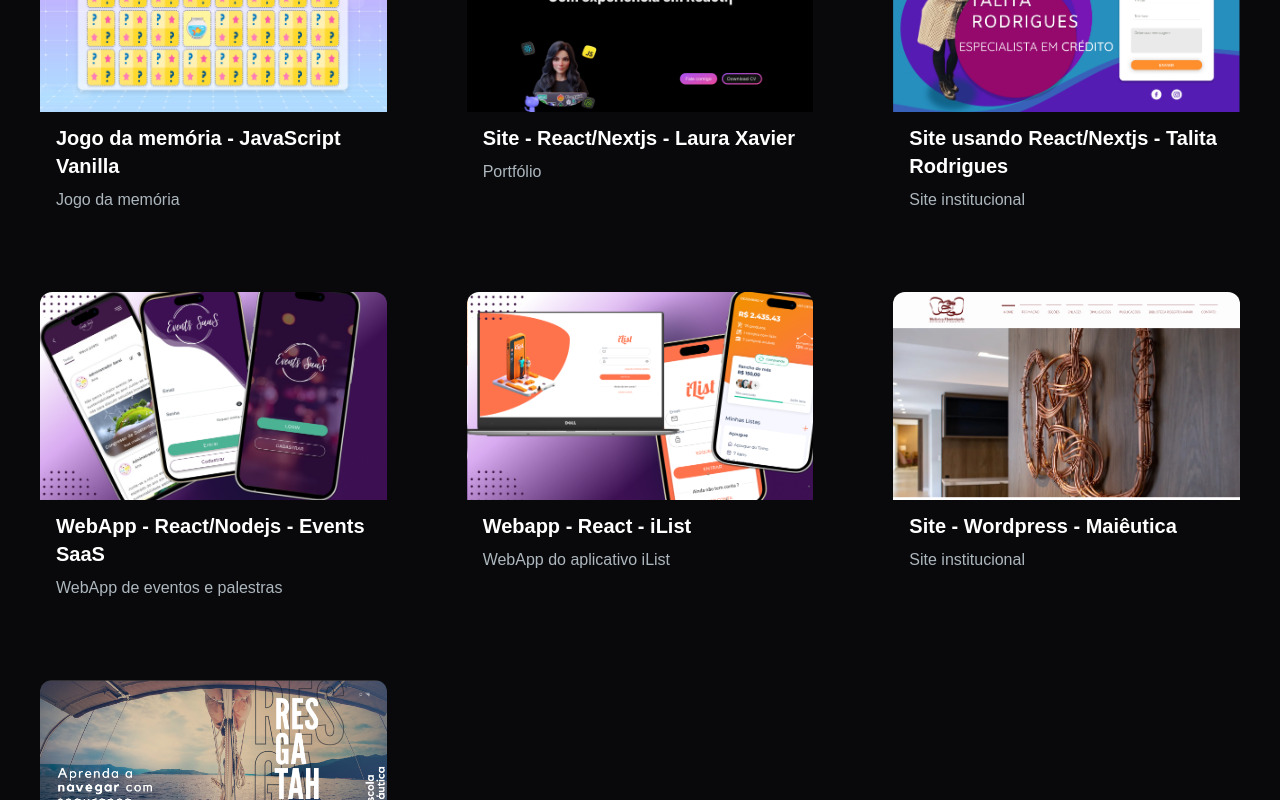
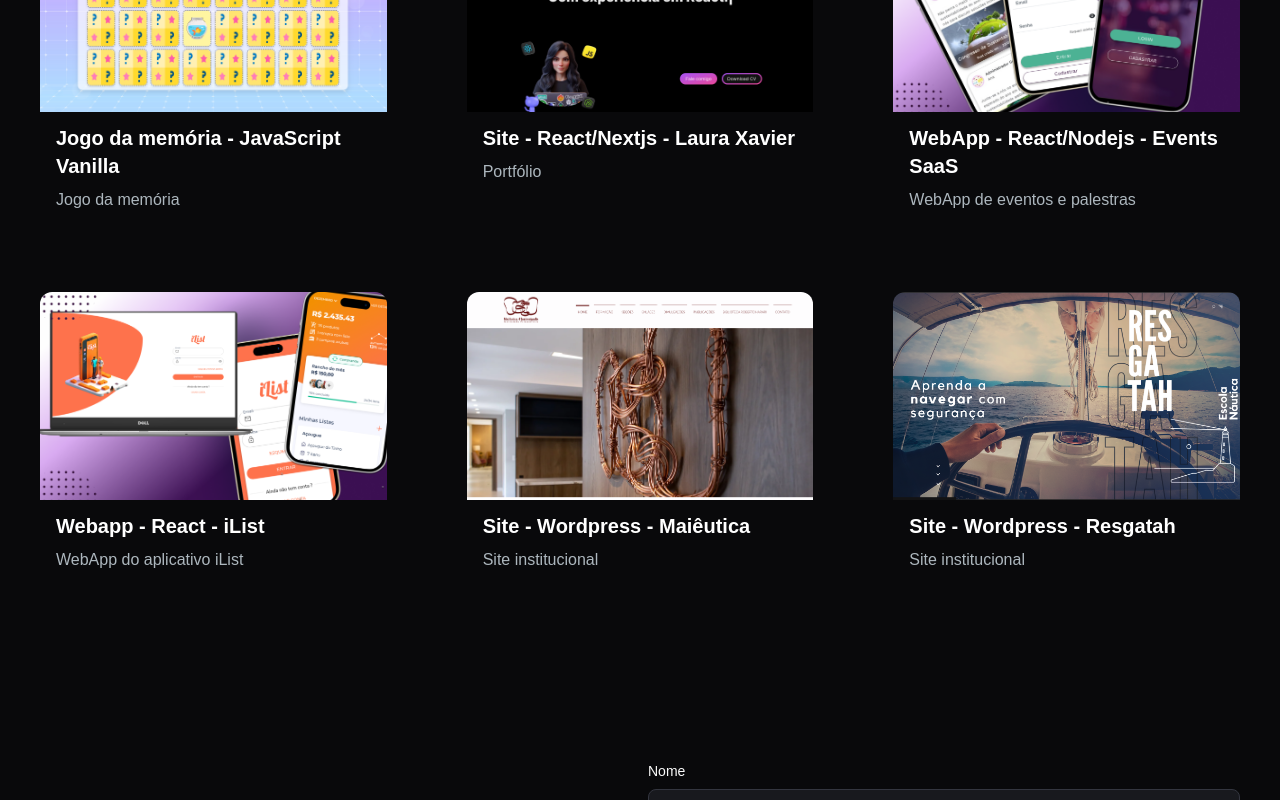
Before and after one commit to lauraxavier/portfolio-lauraXavier, a Next.js app: page / in a window 1280 px wide. Shown: the part 2218-3018 px from the top of the page. Built offline with nearby package versions, Linux system fonts and the light colour scheme.

Commit message:
Change in Resume URL

```diff
--- a/src/app/components/HeaderSection.jsx
+++ b/src/app/components/HeaderSection.jsx
@@ -107,7 +107,7 @@
                             Fale comigo
                         </motion.a>
                         <motion.a
-                            href="https://drive.google.com/file/d/1WGAIRP9ObkpirnUoGWfguVS-vpt59ooU/view?usp=sharing"
+                            href="https://drive.google.com/file/d/124t0PYuJ8GdLsI0uM9FJJ4QFW8OFZoWO/view?usp=sharing"
                             className="px-1 inline-block py-1 w-full max-w-[210px] sm:w-fit rounded-full bg-gradient-to-br from-primary-500 to-secondary-500 text-white mt-3"
                             whileHover={{
                                 scale: 1.2,
--- a/src/app/components/ProjectsSection.jsx
+++ b/src/app/components/ProjectsSection.jsx
@@ -25,14 +25,6 @@
     },
     {
         id: 3,
-        title: "Site usando React/Nextjs - Talita Rodrigues",
-        description: "Site institucional",
-        image: "/images/projects/1.png",
-        tag: ["Todos", "React"],
-        previewUrl: "https://talitarodrigues.vercel.app/",
-    },
-    {
-        id: 4,
         title: "WebApp - React/Nodejs - Events SaaS",
         description: "WebApp de eventos e palestras",
         image: "/images/projects/2.png",
@@ -40,14 +32,14 @@
         gitUrl: "https://github.com/lauraxavier/EventiFy-Front",
     },
     {
-        id: 5,
+        id: 4,
         title: "Webapp - React - iList",
         description: "WebApp do aplicativo iList",
         image: "/images/projects/4.png",
         tag: ["Todos", "React"],
     },
     {
-        id: 6,
+        id: 5,
         title: "Site - Wordpress - Maiêutica",
         description: "Site institucional",
         image: "/images/projects/5.png",
@@ -55,7 +47,7 @@
         previewUrl: "https://www.maieutica.com.br/",
     },
     {
-        id: 7,
+        id: 6,
         title: "Site - Wordpress - Resgatah",
         description: "Site institucional",
         image: "/images/projects/6.png",
```
